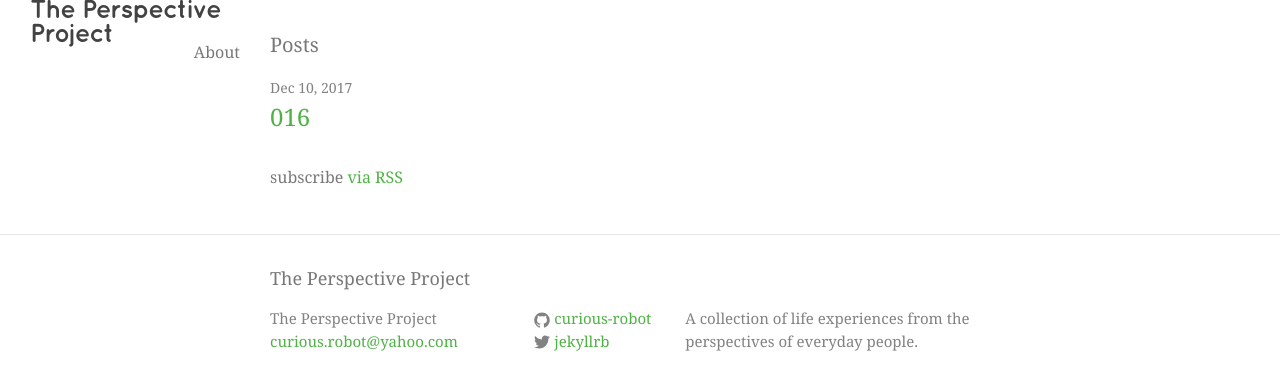
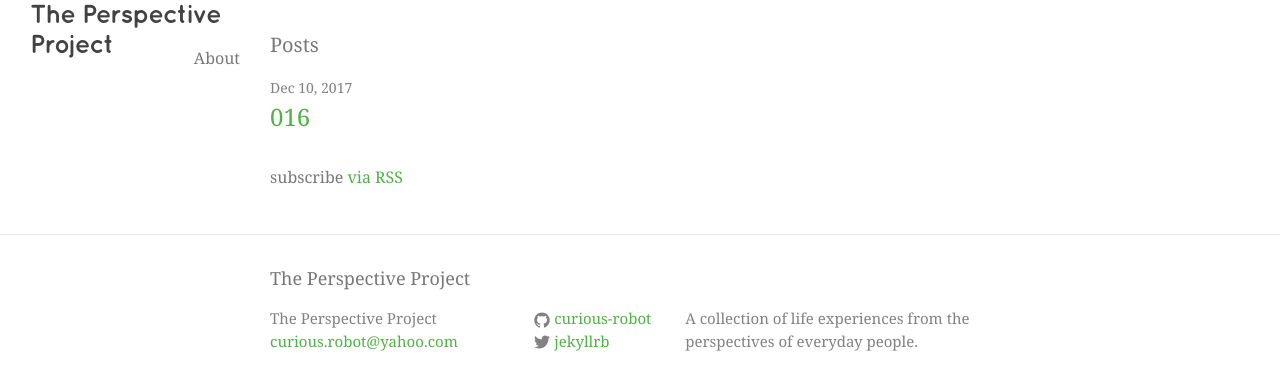
Before and after one commit to curious-robot/perspectiveproject, a Jekyll site: the page built from index.html, in a window 1280 px wide. Shown: the top 390 px of the page. Built offline with Jekyll 4.4.1, drawn with Linux system fonts in a browser that asks for light colours.

Commit message:
Title changes

```diff
--- a/_sass/_layout.scss
+++ b/_sass/_layout.scss
@@ -16,12 +16,15 @@
 
 .site-title {
 	font-family: $header-font-family;
+	margin-top: 40px;
     font-size: 26px;
     font-weight: 300;
-    line-height: 20px;
+    line-height: 30px;
     letter-spacing: -1px;
     margin-bottom: 0;
 	text-align: center;
+	float: center;
+	color: $brand-color;
 
     &,
     &:visited {
```
